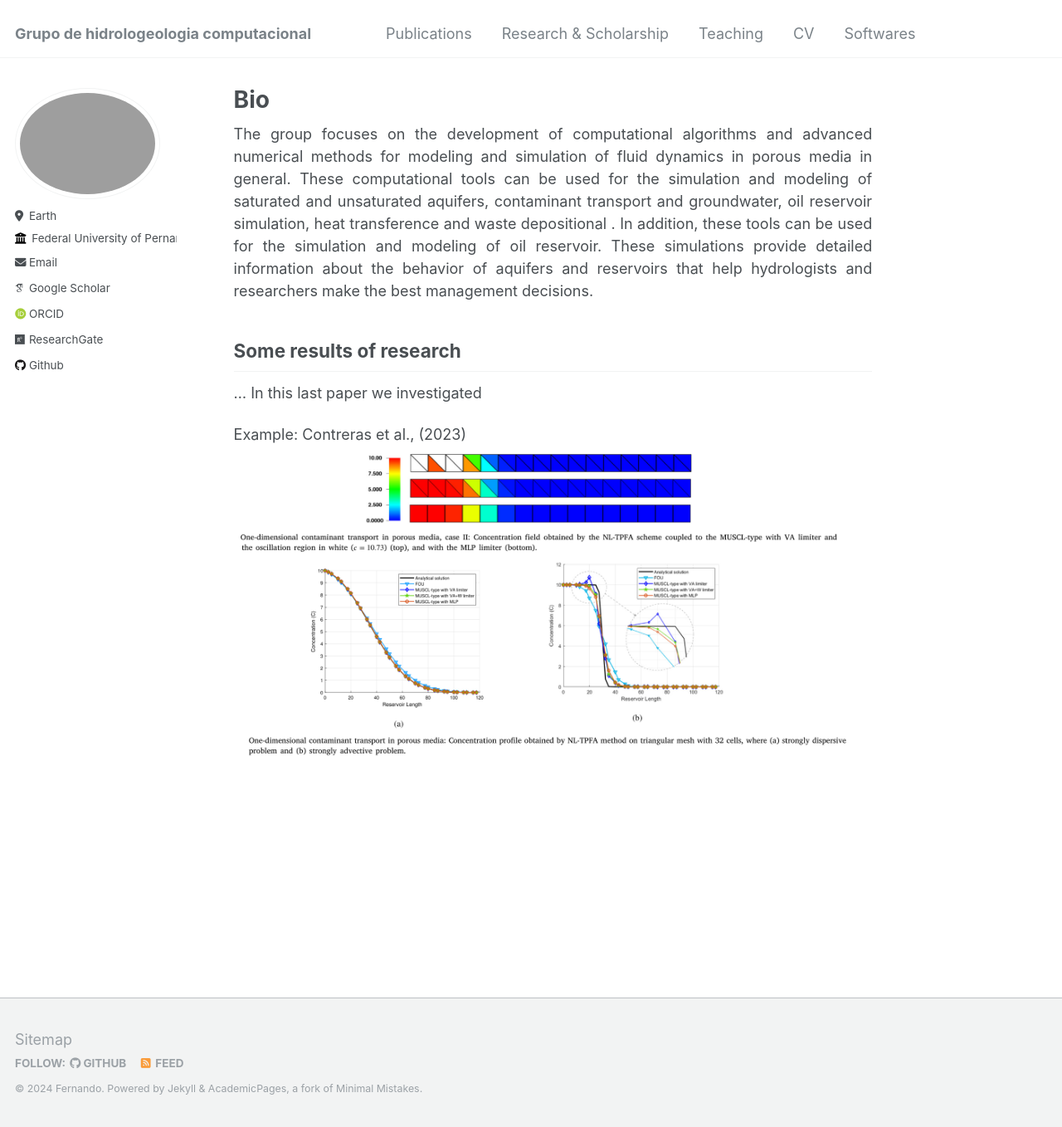
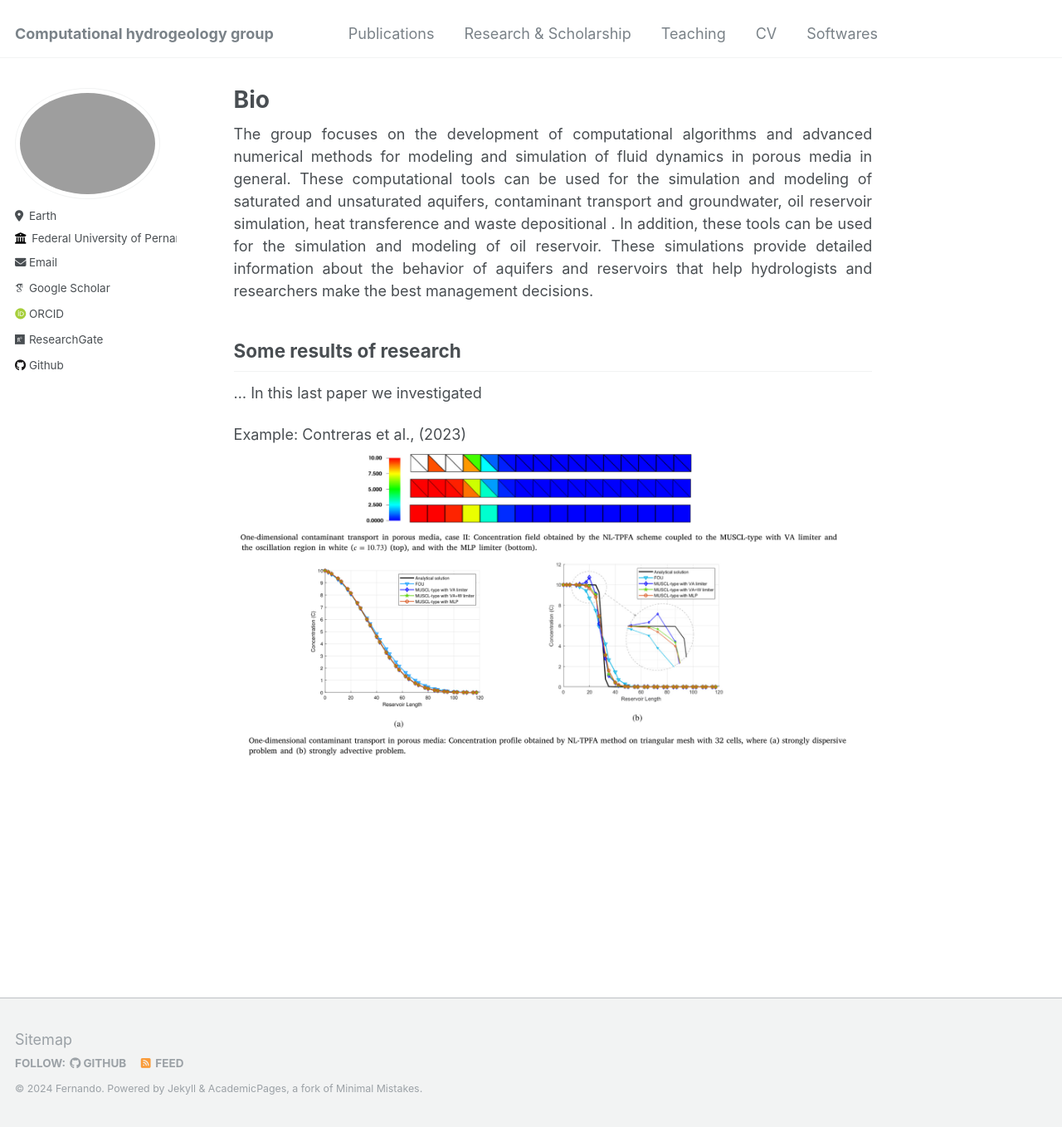
Before and after one commit to Feraul/Feraul.github.io, a Jekyll site: the page built from _pages/about.md, in a window 1280 px wide and 1358 px high. Shown: the whole window at 83% size. Built offline with Jekyll 4.4.1, drawn with Linux system fonts in a browser that asks for light colours; some web fonts are replaced.

Commit message:
Update _config.yml

```diff
--- a/_config.yml
+++ b/_config.yml
@@ -10,7 +10,7 @@
 #minimal_mistakes_skin    : "dark" # "air", "aqua", "contrast", "dark", "dirt", "neon", "mint", "plum", "sunrise"
 # Basic Site Settings
 locale                   : "en-US"
-title                    : "Grupo de hidrologeologia computacional"
+title                    : "Computational hydrogeology group"
 title_separator          : "-"
 name                     : &name "Fernando"
 description              : &description "personal description"
```
